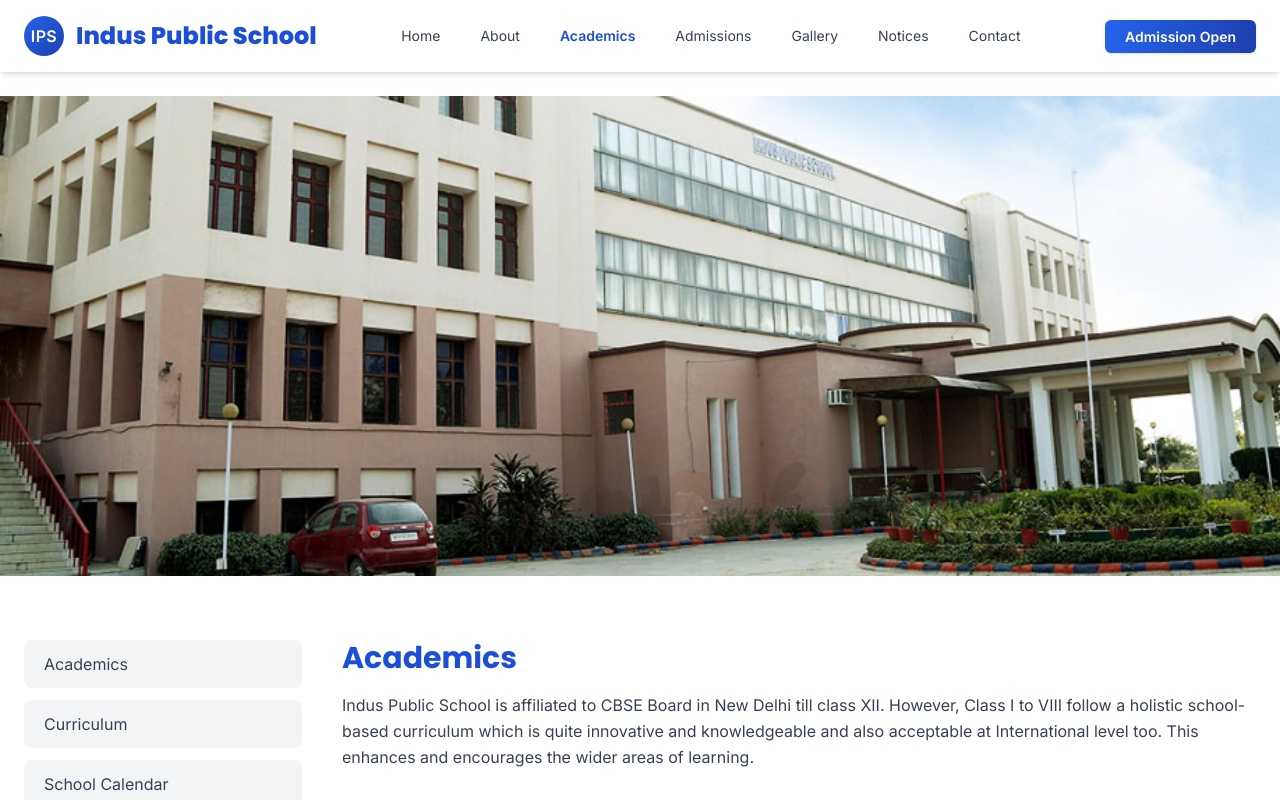
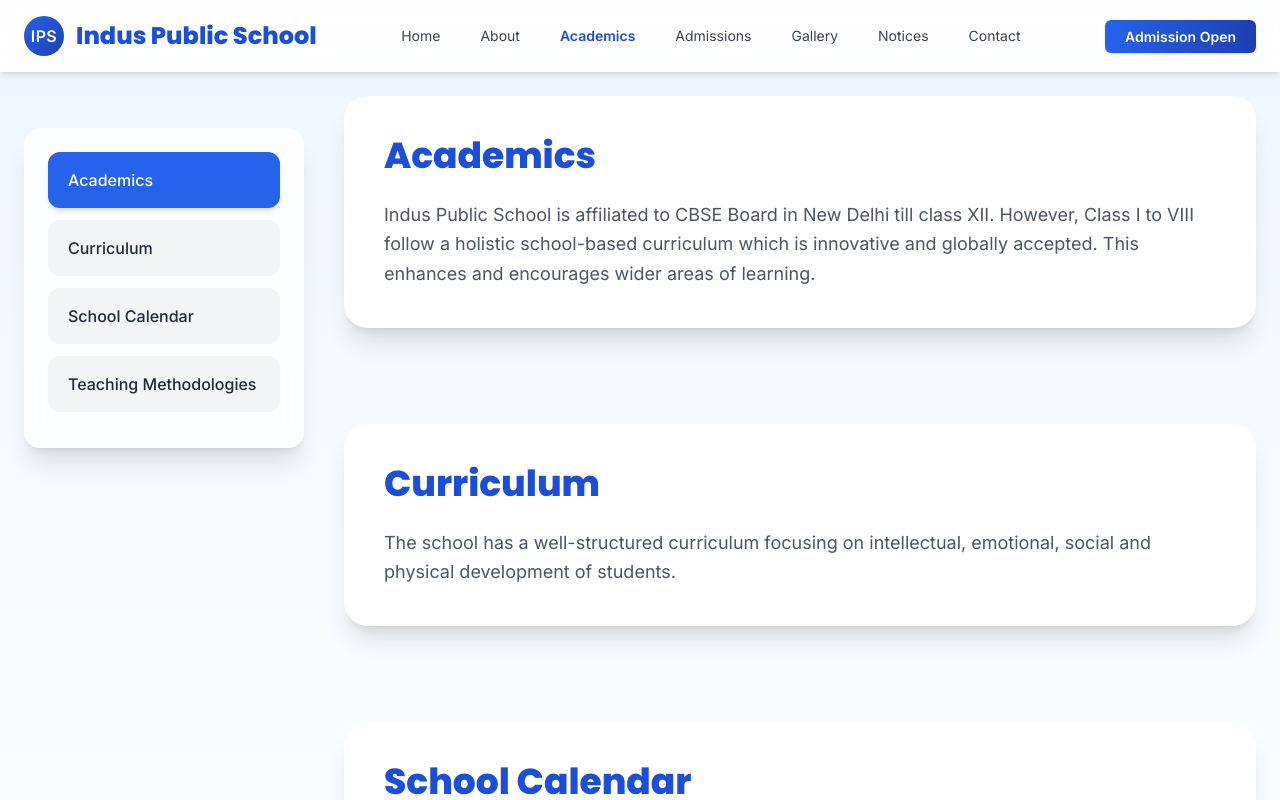
Before and after one commit to harsh-dev82/indus_school_r, a React (Vite) app in the folder frontend/: page /academics in a window 1280 px wide. Shown: the top 800 px of the page. Built offline with nearby package versions, Linux system fonts and the light colour scheme; the HTML template or start-up script is replaced by a standard one.

Commit message:
Fix navbar with animation  ui

```diff
--- a/frontend/src/components/Navbar.tsx
+++ b/frontend/src/components/Navbar.tsx
@@ -1,8 +1,18 @@
 import { NavLink } from "react-router-dom";
-import { useState } from "react";
+import { useState, useEffect } from "react";
+import { motion } from "framer-motion";
 
 const Navbar: React.FC = () => {
   const [open, setOpen] = useState(false);
+  const [scrolled, setScrolled] = useState(false);
+
+  useEffect(() => {
+    const handleScroll = () => {
+      setScrolled(window.scrollY > 40);
+    };
+    window.addEventListener("scroll", handleScroll);
+    return () => window.removeEventListener("scroll", handleScroll);
+  }, []);
 
   const linkClass = ({ isActive }: { isActive: boolean }) =>
     `relative px-1 py-2 text-sm transition-all duration-300
@@ -12,8 +22,17 @@
      hover:after:w-full`;
 
   return (
-    <nav className="fixed top-0 w-full z-50 bg-white/90 backdrop-blur-md shadow-md animate-fadeIn">
-      <div className="max-w-7xl mx-auto px-6 py-4 flex items-center justify-between">
+    <motion.nav
+      initial={{ y: -80 }}
+      animate={{ y: 0 }}
+      transition={{ duration: 0.6 }}
+      className={`fixed top-0 w-full z-50 transition-all duration-300 ${
+        scrolled
+          ? "bg-white/80 backdrop-blur-xl shadow-xl py-3"
+          : "bg-white/90 backdrop-blur-md shadow-md py-4"
+      }`}
+    >
+      <div className="max-w-7xl mx-auto px-6 flex items-center justify-between">
 
         {/* LOGO */}
         <NavLink to="/" className="flex items-center gap-3">
@@ -58,7 +77,11 @@
 
       {/* MOBILE MENU */}
       {open && (
-        <div className="md:hidden bg-white shadow-lg border-t animate-fadeIn">
+        <motion.div
+          initial={{ opacity: 0, y: -10 }}
+          animate={{ opacity: 1, y: 0 }}
+          className="md:hidden bg-white shadow-lg border-t"
+        >
           <div className="flex flex-col px-6 py-4 space-y-4">
             {[
               ["Home", "/"],
@@ -87,9 +110,9 @@
               Admission Open
             </NavLink>
           </div>
-        </div>
+        </motion.div>
       )}
-    </nav>
+    </motion.nav>
   );
 };
 
--- a/frontend/src/pages/Academics.tsx
+++ b/frontend/src/pages/Academics.tsx
@@ -1,50 +1,74 @@
-import banner from "../assets/gallery-banner.jpg";
+import { motion } from "framer-motion";
+import { useState } from "react";
 
 const sections = [
-  { id: "academics", title: "Academics", content: "Indus Public School is affiliated to CBSE Board in New Delhi till class XII. However, Class I to VIII follow a holistic school-based curriculum which is quite innovative and knowledgeable and also acceptable at International level too. This enhances and encourages the wider areas of learning." },
-  { id: "curriculum", title: "Curriculum", content: "The school has a well-structured curriculum focusing on intellectual, emotional, social and physical development of the students." },
+  { id: "academics", title: "Academics", content: "Indus Public School is affiliated to CBSE Board in New Delhi till class XII. However, Class I to VIII follow a holistic school-based curriculum which is innovative and globally accepted. This enhances and encourages wider areas of learning." },
+  { id: "curriculum", title: "Curriculum", content: "The school has a well-structured curriculum focusing on intellectual, emotional, social and physical development of students." },
   { id: "calendar", title: "School Calendar", content: "The academic calendar outlines important school events, examinations and holidays throughout the year." },
-  { id: "methods", title: "Teaching Methodologies", content: "We follow modern teaching methodologies including smart classrooms, experiential learning and project-based education." }
+  { id: "methodologies", title: "Teaching Methodologies", content: "Our methodologies integrate experiential learning, digital classrooms, hands-on activities, and student-centered approaches for maximum engagement." },
 ];
 
+const fadeUp = {
+  hidden: { opacity: 0, y: 40 },
+  visible: { opacity: 1, y: 0 },
+};
+
 export default function Academics() {
+  const [active, setActive] = useState("academics");
+
   return (
-    <div className="pt-24">
+    <div className="min-h-screen pt-24 bg-gradient-to-b from-blue-50 to-white">
 
-      {/* Banner */}
-      <div className="h-[60vh] relative">
-        <img src={banner} className="w-full h-full object-cover" />
-      </div>
+      <div className="max-w-7xl mx-auto grid md:grid-cols-[280px_1fr] gap-10 px-6">
 
-      <div className="max-w-7xl mx-auto grid md:grid-cols-4 gap-10 px-6 py-16">
-
-        {/* Left Menu */}
-        <div className="md:col-span-1 space-y-3">
-          {sections.map(item => (
-            <a
-              key={item.id}
-              href={`#${item.id}`}
-              className="block bg-gray-100 hover:bg-blue-100 px-5 py-3 rounded-lg transition text-gray-700"
+        {/* Sidebar */}
+        <motion.div
+          className="sticky top-32 h-fit bg-white/70 backdrop-blur-lg rounded-2xl shadow-xl p-6"
+          initial={{ opacity: 0, x: -40 }}
+          animate={{ opacity: 1, x: 0 }}
+        >
+          {sections.map((s) => (
+            <button
+              key={s.id}
+              onClick={() => {
+                document.getElementById(s.id)?.scrollIntoView({ behavior: "smooth" });
+                setActive(s.id);
+              }}
+              className={`w-full text-left px-5 py-4 mb-3 rounded-xl transition-all font-medium ${
+                active === s.id
+                  ? "bg-blue-600 text-white shadow-md"
+                  : "bg-gray-100 hover:bg-blue-50"
+              }`}
             >
-              {item.title}
-            </a>
+              {s.title}
+            </button>
           ))}
-        </div>
+        </motion.div>
 
         {/* Content */}
-        <div className="md:col-span-3 space-y-12">
-          {sections.map(item => (
-            <div id={item.id} key={item.id}>
-              <h2 className="text-3xl font-bold text-blue-700 mb-4">
-                {item.title}
+        <div className="space-y-24">
+
+          {sections.map((s, i) => (
+            <motion.section
+              id={s.id}
+              key={s.id}
+              className="bg-white rounded-3xl shadow-xl p-10"
+              variants={fadeUp}
+              initial="hidden"
+              whileInView="visible"
+              viewport={{ once: true }}
+              transition={{ delay: i * 0.2 }}
+            >
+              <h2 className="text-3xl md:text-4xl font-extrabold text-blue-700 mb-6">
+                {s.title}
               </h2>
-              <p className="text-gray-700 leading-relaxed">
-                {item.content}
+              <p className="text-lg text-gray-600 leading-relaxed">
+                {s.content}
               </p>
-            </div>
+            </motion.section>
           ))}
+
         </div>
-
       </div>
     </div>
   );
```
